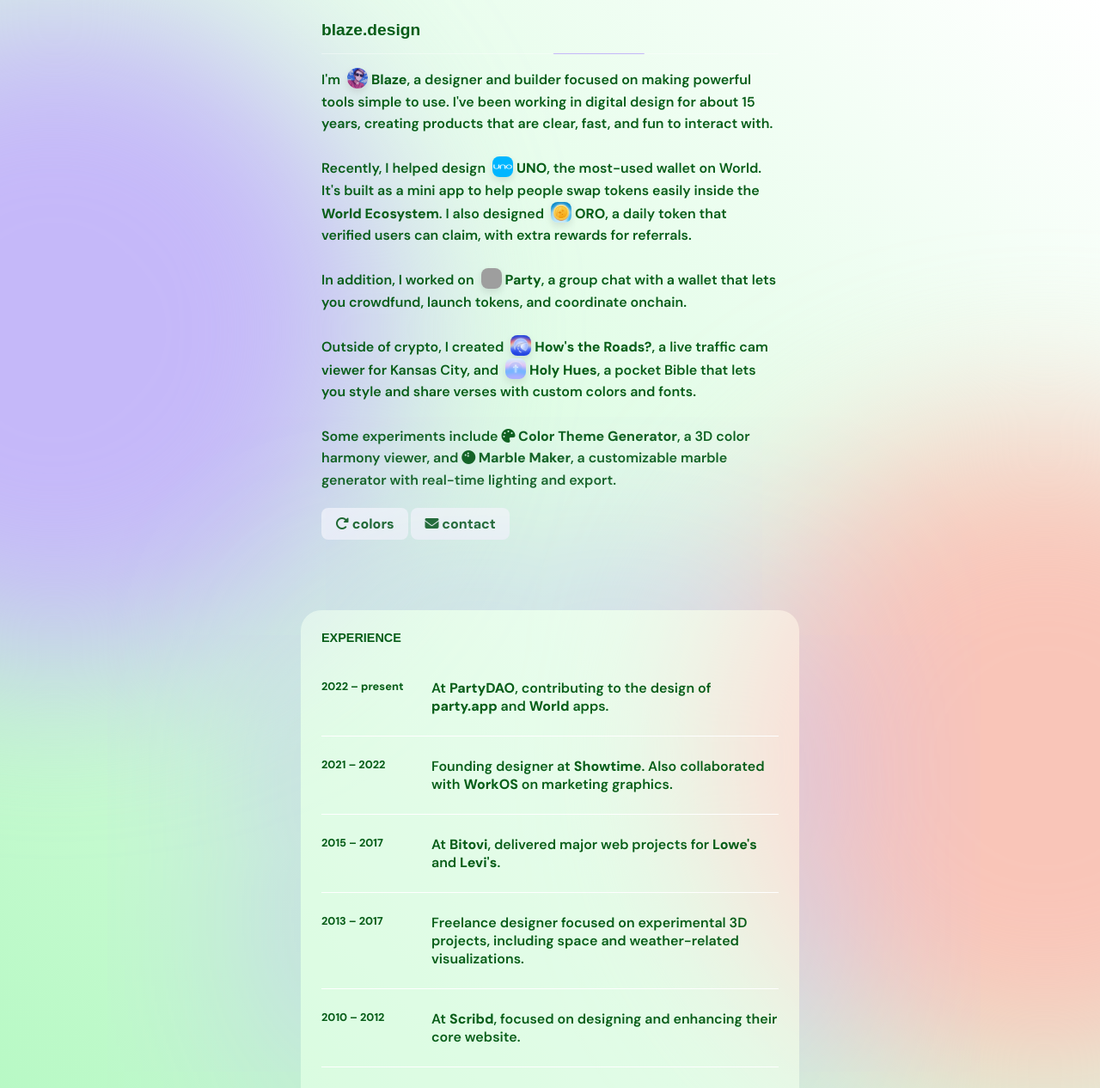
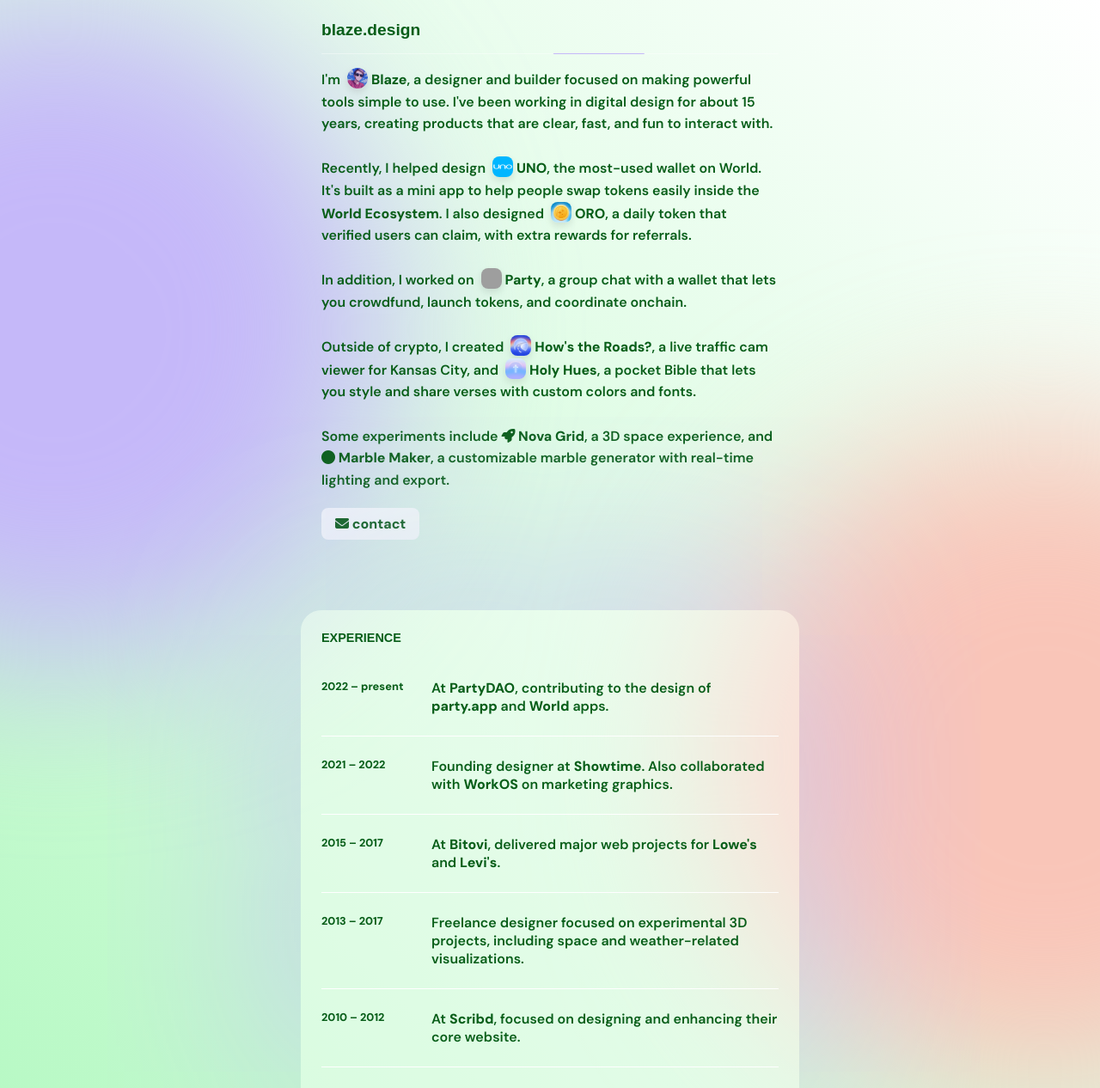
Before and after one commit to 0xblz/blaze-web, a Jekyll site: the page built from index.html, in a window 1280 px wide. Shown: the whole page at 86% size. Built offline with Jekyll 4.4.1, drawn with Linux system fonts in a browser that asks for light colours; nearby versions of some CDN libraries; some web fonts are replaced; grey boxes are pictures that could not be loaded.

Commit message:
updated links

```diff
--- a/index.html
+++ b/index.html
@@ -21,11 +21,9 @@
         <br><br>
         Outside of crypto, I created <a href="https://apps.apple.com/us/app/hows-the-roads/id6742173400" target="_blank"><img src="/assets/images/roads-appicon.png" alt="How's the Roads?" />How's the Roads?</a>, a live traffic cam viewer for Kansas City, and <a href="https://apps.apple.com/us/app/holy-hues/id6740889386" target="_blank"><img src="/assets/images/holyhues-appicon.png" alt="Holy Hues" />Holy Hues</a>, a pocket Bible that lets you style and share verses with custom colors and fonts.
         <br><br>
-        Some experiments include <a href="https://codepen.io/0xblz/full/JooBXJY" target="_blank"><i class="fa-solid fa-palette"></i> Color Theme Generator</a>, a 3D color harmony viewer, and <a href="https://codepen.io/0xblz/full/ZYYjObb" target="_blank"><i class="fa-solid fa-bowling-ball"></i> Marble Maker</a>, a customizable marble generator with real-time lighting and export.
+        Some experiments include <a href="https://prototypes.blaze.design/nova-grid" target="_blank"><i class="fa-solid fa-rocket"></i> Nova Grid</a>, a 3D space experience, and <a href="https://prototypes.blaze.design/marble-maker" target="_blank"><i class="fa-solid fa-circle"></i> Marble Maker</a>, a customizable marble generator with real-time lighting and export.
         <br><br>
-        <a href="/" class="button"><i class="fa-solid fa-rotate-right"></i> colors</a>
         <a href="https://forms.gle/HLtNWHQx3FmcS3Zn7" class="button" target="_blank"><i class="fa-solid fa-envelope"></i> contact</a>
-
     </p>
 </article>
 
```
Also changed, not shown: 2 other files.
